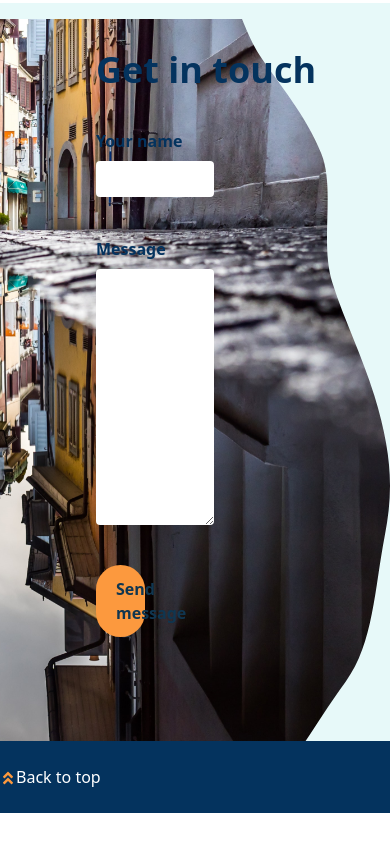
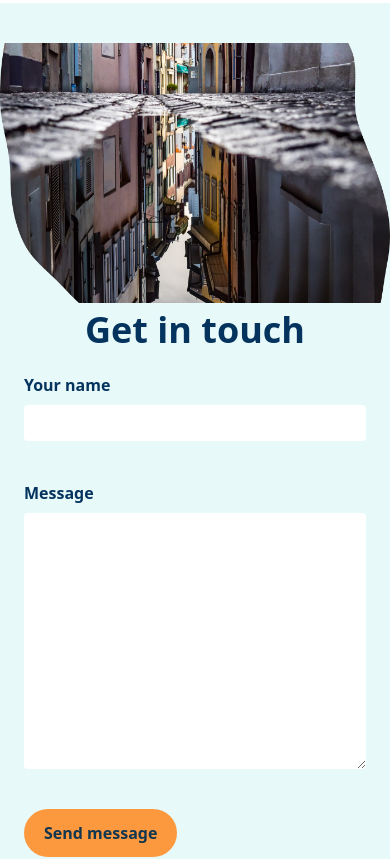
Before and after one commit to puddlealley/webpage, a Next.js app: page /blog in a window 390 px wide. Shown: the part 1000-1859 px from the top of the page. Before the commit the page ends 1813 px from the top, so only its background shows below. Built offline with nearby package versions, Linux system fonts and the light colour scheme.

Commit message:
mobile version of contact us

```diff
--- a/components/ContactUs.tsx
+++ b/components/ContactUs.tsx
@@ -3,32 +3,29 @@ import React from 'react'
 
 const ContactUs: NextPage<{}> = () => {
     return (
-        <section id={"contact"} className="background pl-24 md:pr-24 py-10">
-            <h1 className="text-4xl font-bold mb-8">Get in touch</h1>
-            <div className="flex flex-col mb-16">
+        <section id="contact" className="background top-section md:pl-24 md:pr-24 py-10">
+            <div className="md:hidden relative pb-2/3">
+                <img className="absolute top-0 h-full w-full object-cover" src="/images/street-puddle.png" alt="Puddle reflect street above"/>
+            </div>
+            <h1 className="text-4xl px-6 mb-4 font-bold text-center md:text-left">Get in touch</h1>
+            <div className="flex-col px-6 mb-16">
                 <label htmlFor="name" className="block mb-2 font-bold">Your name</label>
-                <input id="name" type="text" className="block w-2/5 mb-10 rounded text-2xl"/>
+                <input id="name" type="text" className="block w-full md:w-2/5 mb-10 rounded text-2xl"/>
                 <label htmlFor="message" className="block mb-2 font-bold">Message</label>
-                <textarea name="message" id="message" className="block w-2/5 mb-10 h-64 rounded"></textarea>
-                <button className="py-3 px-5 rounded-full w-1/6 font-bold">Send message</button>
+                <textarea name="message" id="message" className="block w-full md:w-2/5 mb-10 h-64 rounded"></textarea>
+                <button className="py-3 px-5 rounded-full mx-auto md:mx-0 font-bold">Send message</button>
             </div>
 
             <style jsx>{`
-                section {
-                    background-color: #E7F9F9;
-                    color: #04335E;
-                    width: 100%;
+                .background {
+                    background-image: none;
                 }
-                .background {
-                    background-image: url(/images/street-puddle.png);
-                    background-position: center right;
-                    background-repeat: no-repeat;
-                }
-                button {
-                    clear: both;
-                    float: left;
-                    background-color: #FC993E;
-                    color: #103650;
+                @media (min-width: 640px) {
+                      .background {
+                        background-image: url(/images/street-puddle.png);
+                        background-position: center right;
+                        background-repeat: no-repeat;
+                    }
                 }
             `}
             </style>
```
